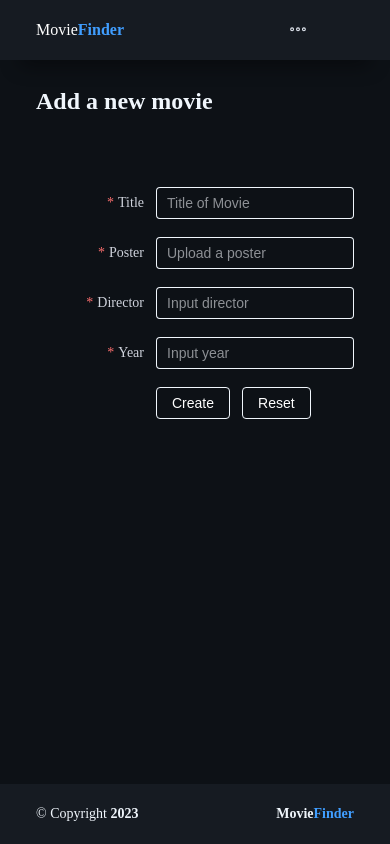
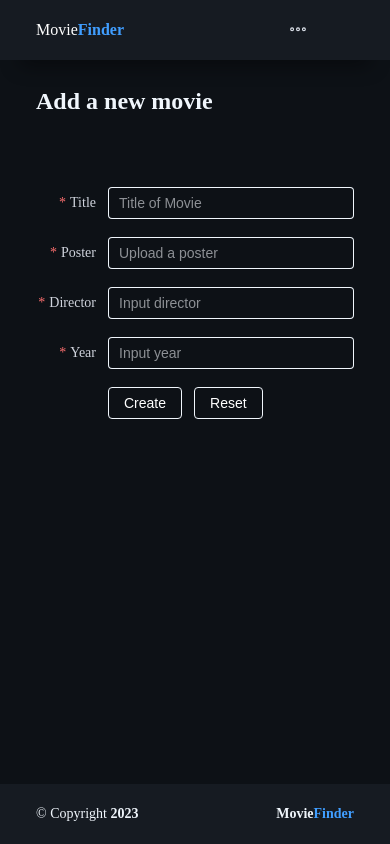
Before and after one commit to LeonidShv/MovieFinder, a Vue app: page /add-movie in a window 390 px wide. Built offline with nearby package versions, Linux system fonts and the light colour scheme.

Commit message:
fix: mobile form on add movie page

```diff
--- a/src/pages/AddMoviePage/index.vue
+++ b/src/pages/AddMoviePage/index.vue
@@ -6,7 +6,7 @@
       ref="ruleFormRef"
       :model="ruleForm"
       :rules="rules"
-      label-width="120px"
+      label-width="72px"
       class="demo-ruleForm"
       size="default"
       status-icon
@@ -117,6 +117,8 @@ const submitForm = async (formEl) => {
         message: "You have added a movie successfully",
         type: "success",
       });
+
+      resetForm(formEl);
     } else {
       VNotification({
         title: "Error",
```
